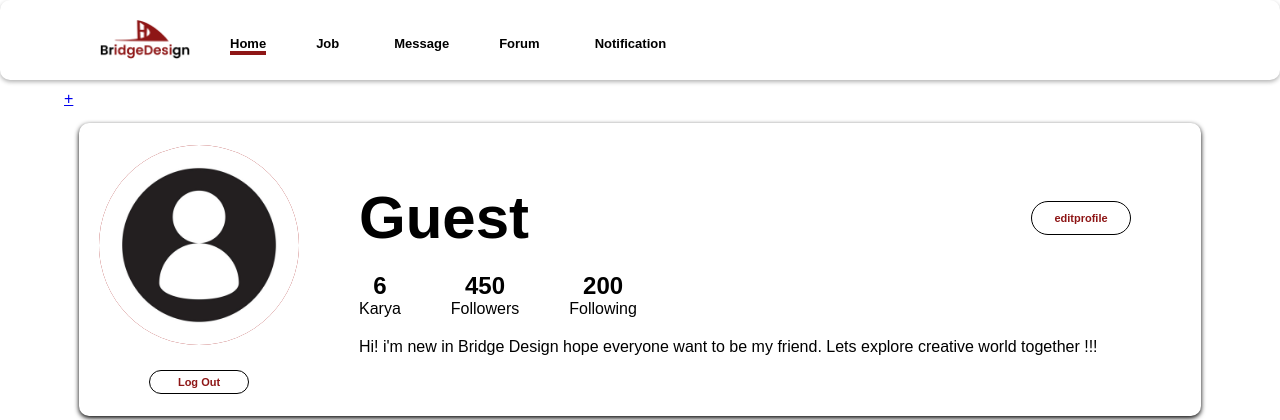
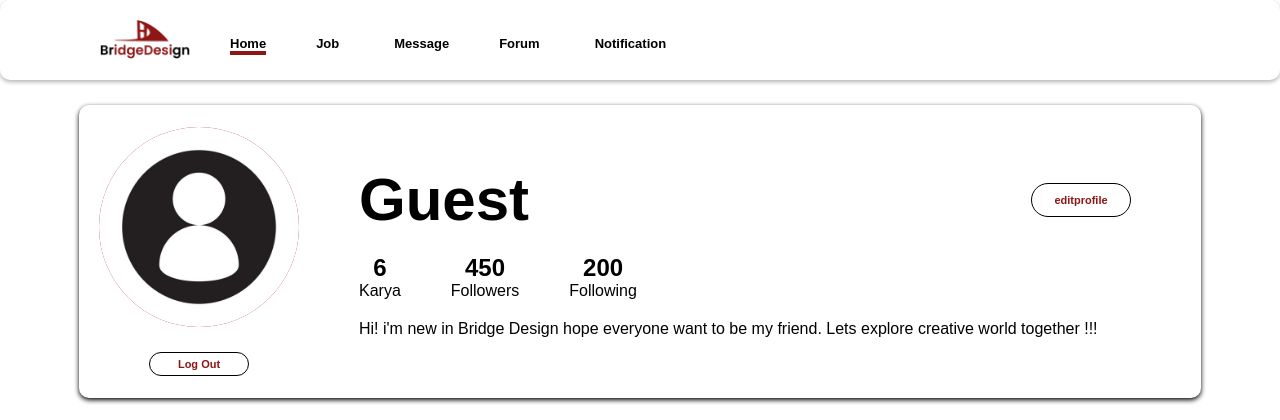
Before and after one commit to FelixBinus/FINAL-PROJECT-WBAD, a plain HTML site: page profile.html in a window 1280 px wide. Shown: the top 420 px of the page. Drawn offline with Linux system fonts and the light colour scheme.

Commit message:
Update profile.html

```diff
--- a/profile.html
+++ b/profile.html
@@ -55,8 +55,7 @@
 
      <main>
 
-          <div class="btn-add">
-               <a href="addpost.html">+</a></div>
+
 
           <div>
 
```
